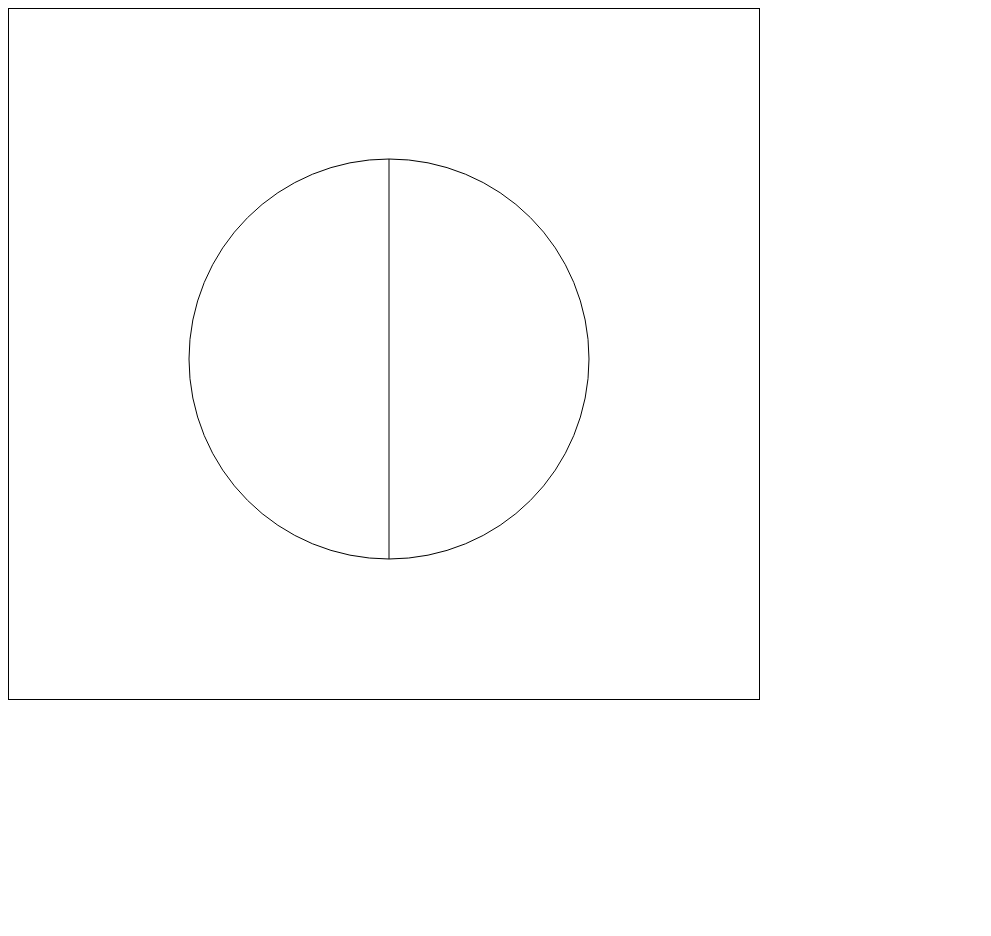
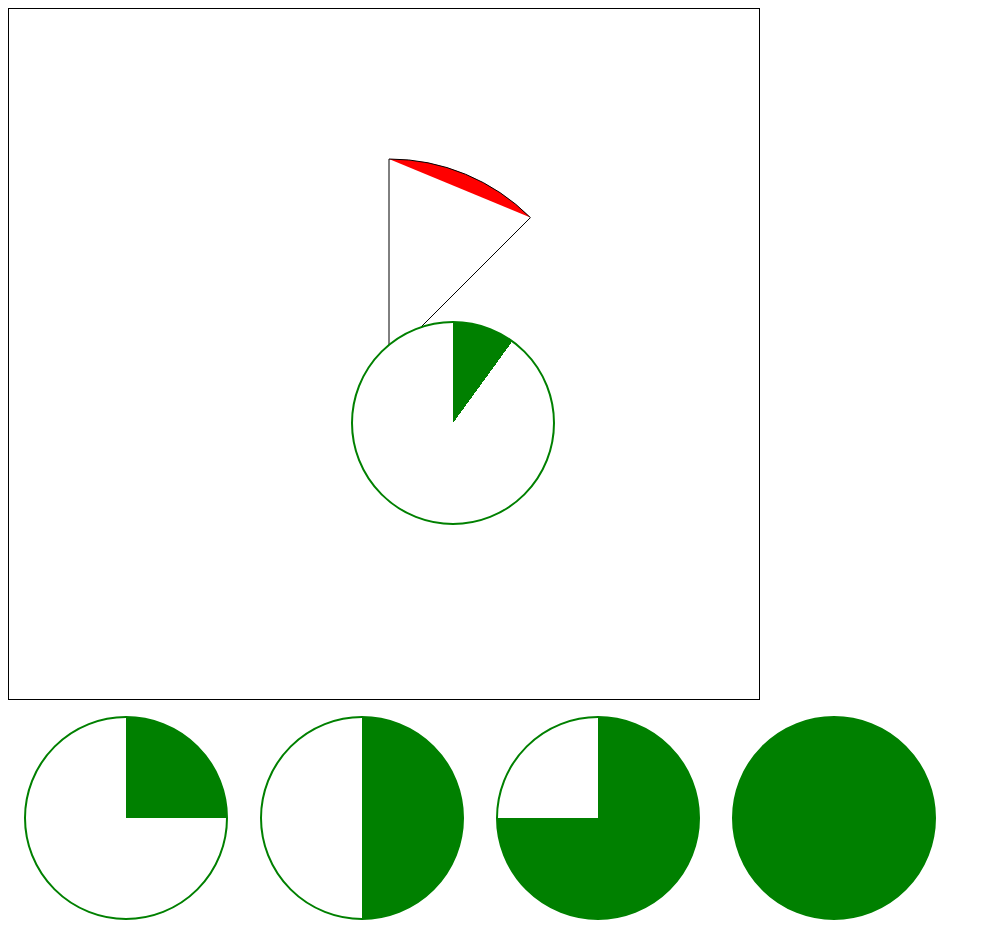
Before and after one commit to rahul-balla/ColorPallete, a website: page GameBoard.html in a window 1280 px wide. Shown: the whole page, without its empty margins (0-991 px from the left). Before the commit the page ends 800 px from the top, so only its background shows below. Drawn offline with Linux system fonts and the light colour scheme.

Commit message:
Cicle has all the partitions

```diff
--- a/GameBoard.html
+++ b/GameBoard.html
@@ -2,15 +2,75 @@
   <head>
     <title>Circle</title>
     <style>
+      /* #myCanvas {
+        background: red;
+      } */
+
+      pie {
+        /* position: absolute;
+        top: 100px;
+        left:50px; */
+    width: 200px;
+    height: 200px;
+    display: block;
+    border-radius: 50%;
+    background-color: green;
+    border: 2px solid green;
+    float: left;
+    margin: 1em;
+}
+
+.ten {
+      position: absolute;
+        top: 305px;
+        left:335px;
+    background-image:
+        linear-gradient(126deg, transparent 50%, white 50%),
+        linear-gradient(90deg, white 50%, transparent 50%);
+}
+
+.twentyfive {
+    background-image:
+        linear-gradient(180deg, transparent 50%, white 50%),
+        linear-gradient(90deg, white 50%, transparent 50%);
+}
+
+.fifty {
+    background-image:
+        linear-gradient(90deg, white 50%, transparent 50%);
+}
+
+/* Slices greater than 50% require first gradient
+   to be transparent -> green */
+
+.seventyfive {
+    background-image:
+        linear-gradient(180deg, transparent 50%, green 50%),
+        linear-gradient(90deg, white 50%, transparent 50%);
+}
+
+.onehundred {
+    background-image: none;
+}
 
     </style>
   </head>
 
-  <body onload="twoPartitions()">
+  <body onload= "twoPartitions()">
 
-      <canvas id="myCanvas" width="750" height="690" style = "border:1px solid black";></canvas>
+      <div id = "arc">
+         <canvas id="myCanvas" width="750" height="690" style = "border:1px solid black";>
+
+        </canvas>
+       </div>
 
     <script src = "board.js"></script>
+
+    <pie class="ten"></pie>
+<pie class="twentyfive"></pie>
+<pie class="fifty"></pie>
+<pie class="seventyfive"></pie>
+<pie class="onehundred"></pie>
 
 
   </body>
--- a/board.js
+++ b/board.js
@@ -29,18 +29,90 @@ ctx.stroke();
 }
 
 function twoPartitions() {
+    var c = document.getElementById("myCanvas");
+    var ctx = c.getContext("2d");
+    ctx.beginPath()
+    // ctx.moveTo(380, 350) // 200 radius
+    // ctx.lineTo(380, 550)
+    ctx.moveTo(380, 350)
+    ctx.lineTo(380, 150)
+    // ctx.moveTo(380, 350) // 200 radius
+    // ctx.lineTo(580, 350)
+    // ctx.moveTo(380, 350)
+    // ctx.lineTo(180, 350)
+    // ctx.moveTo(380, 350)
+    // ctx.lineTo(380 + (200/Math.sqrt(2)), 350 + (200/Math.sqrt(2)))
+    // ctx.moveTo(380, 350)
+    // ctx.lineTo(380 - (200/Math.sqrt(2)), 350 - (200/Math.sqrt(2)))
+    ctx.moveTo(380, 350)
+    ctx.lineTo(380 + (200/Math.sqrt(2)), 350 - (200/Math.sqrt(2)))
+    ctx.moveTo(380, 350)
+    // ctx.lineTo(380 - (200/Math.sqrt(2)), 350 + (200/Math.sqrt(2)))
+    ctx.stroke()
+    ctx.beginPath()
+    ctx.beginPath()
+    ctx.arc(380,350,200,degreesToRadians(-90), degreesToRadians(-45));
+    // ctx.strokeStyle = "black"
+    ctx.fillStyle = "red"
+    // ctx.closePath()
+    ctx.fill()
+    // ctx.closePath()
+    ctx.stroke()
+
+    // var c2 = document.getElementById("myCanvas");
+    // var ctx2 = c2.getContext("2d");
+    // ctx2.arc(380,350,200,degreesToRadians(-45), degreesToRadians(0));
+    // console.log("blue")
+    // ctx2.fillStyle = "blue"
+    // ctx2.fill()
+    // ctx2.stroke()
+}
+
+function threePartitions() {
+    var c=document.getElementById("myCanvas");
+    var ctx = c.getContext("2d");
+    ctx.beginPath()
+    ctx.moveTo(380, 350)
+    ctx.lineTo(380, 150)
+    ctx.moveTo(380, 350)
+    ctx.lineTo(500, 510)
+    ctx.moveTo(380, 350)
+    ctx.lineTo(220, 470)
+    ctx.stroke()
+    ctx.beginPath()
+    // ctx.beginPath()
+    ctx.arc(380,350,200,degreesToRadians(-90), degreesToRadians(270));
+    ctx.stroke()
+}
+
+
+function twoPartitions2() {
+
     var c=document.getElementById("myCanvas");
     var ctx = c.getContext("2d");
     ctx.beginPath()
     ctx.moveTo(380, 350) // 200 radius
-    ctx.lineTo(380, 550)
+    ctx.lineTo(580, 350)
     ctx.moveTo(380, 350)
-    ctx.lineTo(380, 150)
+    ctx.lineTo(180, 350)
     ctx.stroke()
     ctx.beginPath()
     // ctx.beginPath()
-    ctx.arc(380,350,200,0, degreesToRadians(360));
+    ctx.arc(380,350,200,0, degreesToRadians(180));
+    ctx.fillStyle = "blue"
+    ctx.fill()
+    ctx.closePath()
     ctx.stroke()
+
+
+    var c2=document.getElementById("myCanvas");
+    var ctx2 = c2.getContext("2d");
+    ctx2.arc(380,350,200, degreesToRadians(180), degreesToRadians(360));
+    ctx2.fillStyle = "red"
+    ctx2.fill()
+    ctx2.stroke()
+    // }
+
 }
 
 function draw() {
--- /dev/null
+++ b/circles.css
@@ -0,0 +1,107 @@
+/* .maincircle {
+    height: 404px;
+    width: 404px;
+  }
+
+  .slice1 {
+    float: left;
+    height: 200px;
+    width: 200px;
+    border: 1px solid #000;
+    background-color: #093;
+    cursor: pointer;
+    border-radius: 190px 0 0 0;
+    -moz-border-radius: 190px 0 0 0;
+    -webkit-border-radius: 190px 0 0 0;
+  }
+
+  .slice1:hover {
+    background-color: #6C6;
+  }
+
+  .slice2 {
+    float: left;
+    height: 200px;
+    width: 200px;
+    border: 1px solid #000;
+    background-color: #093;
+    cursor: pointer;
+    -moz-border-radius: 0 190px 0 0;
+    -webkit-border-radius: 0 190px 0 0;
+  }
+
+  .slice2:hover {
+    background-color: #6C6;
+  }
+
+  .slice3 {
+    float: left;
+    height: 200px;
+    width: 200px;
+    border: 1px solid #000;
+    background-color: #093;
+    cursor: pointer;
+    -moz-border-radius: 0 0 0 190px;
+    -webkit-border-radius: 0 0 0 190px;
+  }
+
+  .slice3:hover {
+    background-color: #6C6;
+  }
+
+  .slice4 {
+    float: left;
+    height: 200px;
+    width: 200px;
+    border: 1px solid #000;
+    background-color: #093;
+    cursor: pointer;
+    -moz-border-radius: 0 0 190px 0;
+    -webkit-border-radius: 0 0 190px 0;
+  }
+
+  .slice4:hover {
+    background-color: #6C6;
+  } */
+
+
+  pie {
+    width: 5em;
+    height: 5em;
+    display: block;
+    border-radius: 50%;
+    background-color: green;
+    border: 2px solid green;
+    float: left;
+    margin: 1em;
+}
+
+.ten {
+    background-image:
+        linear-gradient(126deg, transparent 50%, white 50%),
+        linear-gradient(90deg, white 50%, transparent 50%);
+}
+
+.twentyfive {
+    background-image:
+        linear-gradient(180deg, transparent 50%, white 50%),
+        linear-gradient(90deg, white 50%, transparent 50%);
+}
+
+.fifty {
+    background-image:
+        linear-gradient(90deg, white 50%, transparent 50%);
+}
+
+/* Slices greater than 50% require first gradient
+   to be transparent -> green */
+
+.seventyfive {
+    background-image:
+        linear-gradient(180deg, transparent 50%, green 50%),
+        linear-gradient(90deg, white 50%, transparent 50%);
+}
+
+.onehundred {
+    background-image: none;
+}
--- a/package.json
+++ b/package.json
@@ -22,6 +22,7 @@
     "express-auth-route": "^1.1.0",
     "firebase": "^4.12.1",
     "firebase-admin": "^5.12.0",
+    "highcharts": "^6.1.0",
     "socket.io": "^2.1.0"
   }
 }
```
Also changed, not shown: 1 other file.
